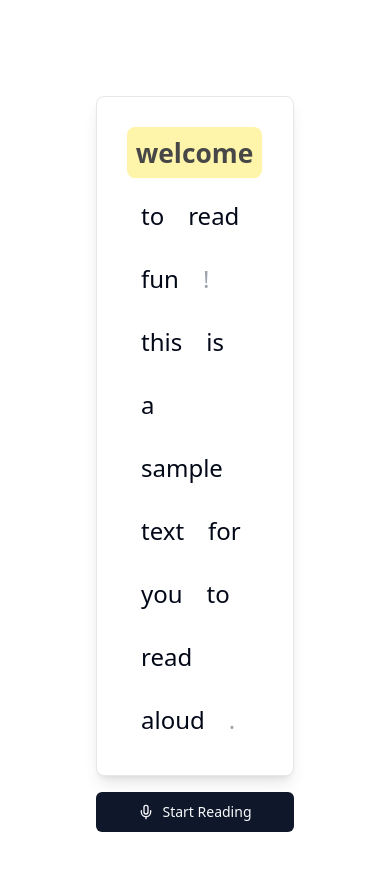
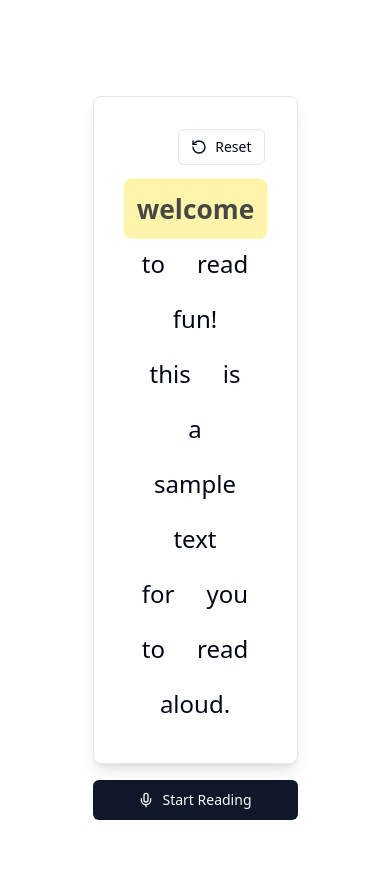
Before and after one commit to samuelsns/readin, a Next.js app: page / in a window 390 px wide. Shown: the top 870 px of the page. Built offline with nearby package versions, Linux system fonts and the light colour scheme.

Commit message:
Move interfaces to types folder per review, add homophone support and enhance UI/pronounciation scoring

```diff
--- a/package.json
+++ b/package.json
@@ -13,6 +13,7 @@
     "@radix-ui/react-slot": "^1.1.0",
     "class-variance-authority": "^0.7.0",
     "clsx": "^2.1.1",
+    "framer-motion": "^11.13.5",
     "lucide-react": "^0.453.0",
     "next": "14.2.15",
     "react": "^18",
--- a/src/app/karaoke.tsx
+++ b/src/app/karaoke.tsx
@@ -1,41 +1,16 @@
 /* eslint-disable @typescript-eslint/no-explicit-any */
 "use client";
 
-import React, { useState, useEffect, useRef } from 'react';
-import { Mic, MicOff } from 'lucide-react'
+import React, { useState, useEffect, useRef } from 'react'
 import { Button } from "@/components/ui/button"
 import { Card, CardContent } from "@/components/ui/card"
+import { SpeechRecognitionEvent, SpeechRecognition } from '../types/speechRecognition';
 
 declare global {
     interface Window {
         SpeechRecognition: new () => SpeechRecognition;
         webkitSpeechRecognition: new () => SpeechRecognition;
     }
-}
-
-interface SpeechRecognitionEvent {
-    results: {
-        [index: number]: {
-            0: {
-                transcript: string;
-            };
-            isFinal: boolean;
-            length: number;
-        };
-        length: number;
-    };
-    resultIndex: number;
-}
-
-interface SpeechRecognition extends EventTarget {
-    continuous: boolean;
-    interimResults: boolean;
-    lang: string;
-    onresult: (event: SpeechRecognitionEvent) => void;
-    onerror: (event: any) => void;
-    onend: () => void;
-    start: () => void;
-    stop: () => void;
 }
 
 function Karaoke() {
--- a/src/components/MicControl.tsx
+++ b/src/components/MicControl.tsx
@@ -1,45 +1,9 @@
 import React, { useState, useCallback, useRef } from 'react'
 import { Mic, MicOff } from 'lucide-react'
 import { Button } from "@/components/ui/button"
+import { SpeechRecognitionEvent, SpeechRecognition } from '../types/speechRecognition';
 
-interface SpeechRecognitionEvent {
-    results: {
-        [index: number]: {
-            0: {
-                transcript: string;
-            };
-            isFinal: boolean;
-            length: number;
-        };
-        length: number;
-    };
-    resultIndex: number;
-}
-
-interface SpeechRecognition extends EventTarget {
-    continuous: boolean;
-    interimResults: boolean;
-    lang: string;
-    onresult: (event: SpeechRecognitionEvent) => void;
-    onerror: (event: any) => void;
-    onend: () => void;
-    start: () => void;
-    stop: () => void;
-}
-
-declare global {
-    interface Window {
-        SpeechRecognition: new () => SpeechRecognition;
-        webkitSpeechRecognition: new () => SpeechRecognition;
-    }
-}
-
-interface MicControlProps {
-  onSpeechResult: (text: string) => void;
-  onListeningChange?: (isListening: boolean) => void;
-}
-
-export default function MicControl({ onSpeechResult, onListeningChange }: MicControlProps) {
+export default function MicControl({ onSpeechResult, onListeningChange }: { onSpeechResult: (text: string) => void; onListeningChange?: (isListening: boolean) => void }) {
   const [isListening, setIsListening] = useState(false)
   const recognitionRef = useRef<SpeechRecognition | null>(null)
   const lastProcessedTextRef = useRef<string>("")
--- a/src/components/TextDisplay.tsx
+++ b/src/components/TextDisplay.tsx
@@ -1,6 +1,8 @@
 import React, { useState, useEffect, useCallback } from 'react'
 import { Card, CardContent } from "@/components/ui/card"
 import { levenshteinDistance2 } from '@/lib/calculateMatch'
+import { Button } from "@/components/ui/button"
+import { RotateCcw } from 'lucide-react'
 
 // Types and Interfaces
 interface Word {
@@ -16,6 +18,24 @@ interface TextDisplayProps {
   isListening?: boolean
 }
 
+// Map of similar-sounding words
+const similarSoundingWords: { [key: string]: string[] } = {
+  'fun': ['fan'],
+  'fan': ['fun'],
+  'aloud': ['allowed'],
+  'allowed': ['aloud'],
+  'there': ['their', 'they\'re'],
+  'their': ['there', 'they\'re'],
+  'they\'re': ['there', 'their'],
+  'to': ['too', 'two'],
+  'too': ['to', 'two'],
+  'two': ['to', 'too'],
+  'write': ['right'],
+  'right': ['write'],
+  'here': ['hear'],
+  'hear': ['here']
+}
+
 export default function TextDisplay({
   textToRead = "Sample text",
   spokenText = "",
@@ -25,6 +45,7 @@ export default function TextDisplay({
   const [words, setWords] = useState<Word[]>([])
   const [currentWordIndex, setCurrentWordIndex] = useState<number>(0)
   const [lastProcessedText, setLastProcessedText] = useState("")
+  const [progress, setProgress] = useState(0)
 
   // Utility Functions
   const isPunctuation = useCallback((word: string) => (
@@ -34,10 +55,30 @@ export default function TextDisplay({
   const normalizeText = useCallback((text: string) => (
     text.toLowerCase()
       .replace(/[^a-z0-9\s.!?,]/g, '')
-      .replace(/([.!?,])/g, ' $1')
+      .replace(/([.!?,])/g, '$1')
       .replace(/\s+/g, ' ')
       .trim()
   ), [])
+
+  // Reset Function
+  const handleReset = useCallback(() => {
+    const cleanText = normalizeText(textToRead)
+    const initialWords = cleanText.split(' ').map(word => ({
+      text: word,
+      status: 'waiting',
+      confidence: 0,
+      isPunctuation: isPunctuation(word)
+    }))
+
+    const firstWordIndex = initialWords.findIndex(word => !word.isPunctuation)
+    if (firstWordIndex !== -1) {
+      initialWords[firstWordIndex].status = 'current'
+    }
+
+    setWords(initialWords)
+    setCurrentWordIndex(firstWordIndex !== -1 ? firstWordIndex : 0)
+    setLastProcessedText("")
+  }, [textToRead, normalizeText, isPunctuation])
 
   // Word Processing Functions
   const moveToNextWord = useCallback((words: Word[], currentIndex: number) => {
@@ -96,15 +137,19 @@ export default function TextDisplay({
         return prevWords
       }
 
-      const distance = levenshteinDistance2(
-        normalizeText(currentWord.text),
-        normalizeText(currentSpokenWord)
-      )
+      const normalizedCurrentWord = normalizeText(currentWord.text)
+      const normalizedSpokenWord = normalizeText(currentSpokenWord)
+
+      // Check for similar-sounding words
+      const similarWords = similarSoundingWords[normalizedCurrentWord] || []
+      const isSimilarSoundingWord = similarWords.includes(normalizedSpokenWord)
+
+      const distance = levenshteinDistance2(normalizedCurrentWord, normalizedSpokenWord)
       const confidence = Math.max(0, 100 - (distance * 33.33))
 
-      if (distance <= 1) {
+      if (distance <= 1 || isSimilarSoundingWord) {
         currentWord.status = 'correct'
-        currentWord.confidence = confidence
+        currentWord.confidence = isSimilarSoundingWord ? 100 : confidence
         const nextIndex = moveToNextWord(newWords, currentWordIndex)
         setCurrentWordIndex(nextIndex)
       } else if (currentSpokenWord.length >= currentWord.text.length) {
@@ -119,9 +164,15 @@ export default function TextDisplay({
     })
   }, [spokenText, isListening, currentWordIndex, normalizeText, moveToNextWord])
 
+  useEffect(() => {
+    const correctWords = words.filter(w => w.status === 'correct').length
+    const totalWords = words.filter(w => !w.isPunctuation).length
+    setProgress(totalWords > 0 ? correctWords / totalWords : 0)
+  }, [words])
+
   // Styling
   const getWordStyle = (word: Word) => {
-    const baseStyle = 'px-2 py-1 rounded-lg mx-1 transition-all duration-300 '
+    const baseStyle = 'px-3 py-2 rounded-lg mx-1 transition-all duration-300 relative '
 
     if (word.isPunctuation) {
       return baseStyle + (word.status === 'correct' ? 'text-green-500' : 'text-gray-400')
@@ -137,11 +188,51 @@ export default function TextDisplay({
     return styles[word.status]
   }
 
-  // Render
+  const getConfidenceStyle = (status: 'correct' | 'incorrect') => {
+    const baseStyle = {
+      position: 'absolute' as const,
+      top: '-10px',
+      right: '-10px',
+      fontSize: '0.65em',
+      padding: '2px 6px',
+      borderRadius: '9999px', // Makes it fully rounded
+      fontWeight: 'bold',
+      boxShadow: '0 2px 4px rgba(0,0,0,0.1)',
+      minWidth: '32px',
+      textAlign: 'center' as const,
+      transform: 'scale(0.9)',
+    }
+
+    if (status === 'correct') {
+      return {
+        ...baseStyle,
+        backgroundColor: '#22c55e', // Green
+        color: 'white',
+      }
+    } else {
+      return {
+        ...baseStyle,
+        backgroundColor: '#ef4444', // Red
+        color: 'white',
+      }
+    }
+  }
+
   return (
     <Card className="w-full max-w-4xl mx-auto shadow-lg">
       <CardContent className="p-8">
-        <div className="text-2xl leading-relaxed font-comic-sans space-y-4">
+        <div className="flex justify-end mb-4">
+          <Button
+            variant="outline"
+            size="sm"
+            onClick={handleReset}
+            className="flex items-center gap-2"
+          >
+            <RotateCcw className="w-4 h-4" />
+            Reset
+          </Button>
+        </div>
+        <div className="text-2xl leading-relaxed text-center">
           {words.map((word, index) => (
             <span
               key={index}
@@ -149,15 +240,17 @@ export default function TextDisplay({
               style={{
                 cursor: 'pointer',
                 display: 'inline-block',
-                position: 'relative'
+                position: 'relative',
+                margin: '0 4px'
               }}
             >
               {word.text}
+              {!word.isPunctuation && " "}
               {word.status === 'current' && isListening && !word.isPunctuation && (
                 <span className="absolute -bottom-1 left-0 w-full h-1 bg-yellow-400 animate-pulse" />
               )}
               {(word.status === 'correct' || word.status === 'incorrect') && !word.isPunctuation && (
-                <span className="absolute -top-2 right-0 text-xs" style={{ fontSize: '0.6em' }}>
+                <span style={getConfidenceStyle(word.status)}>
                   {Math.round(word.confidence)}%
                 </span>
               )}
```
Also changed, not shown: 1 other file (tests, documents, lock files or other folders).
